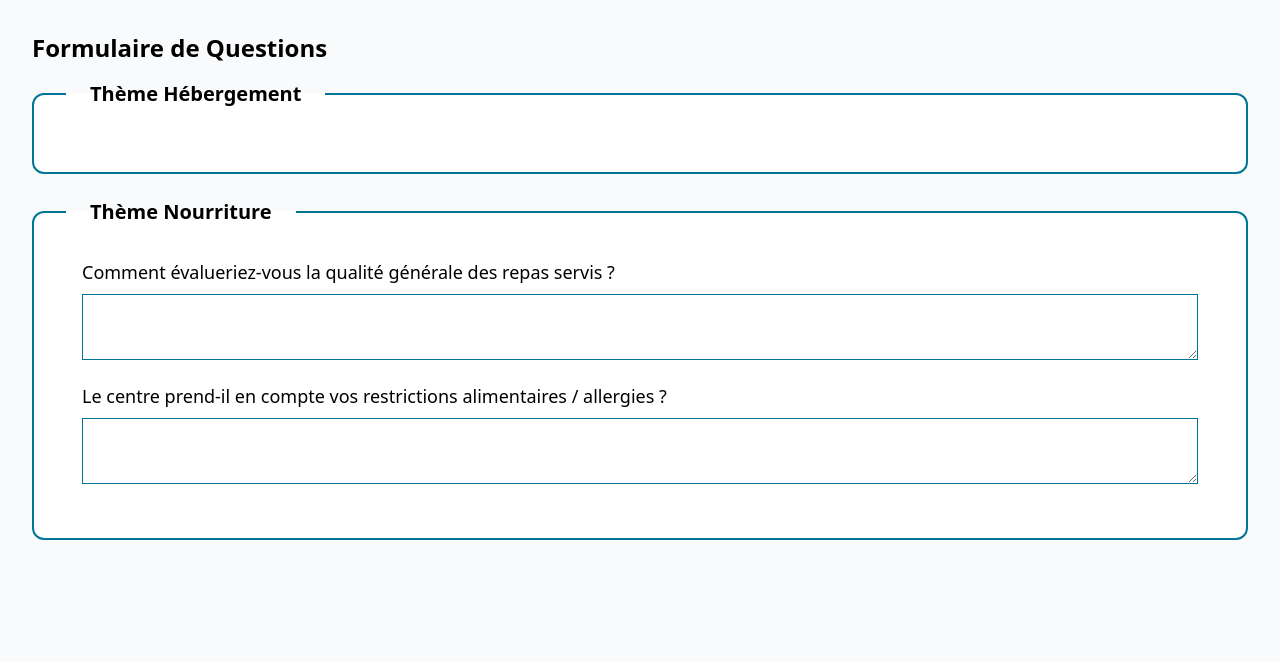
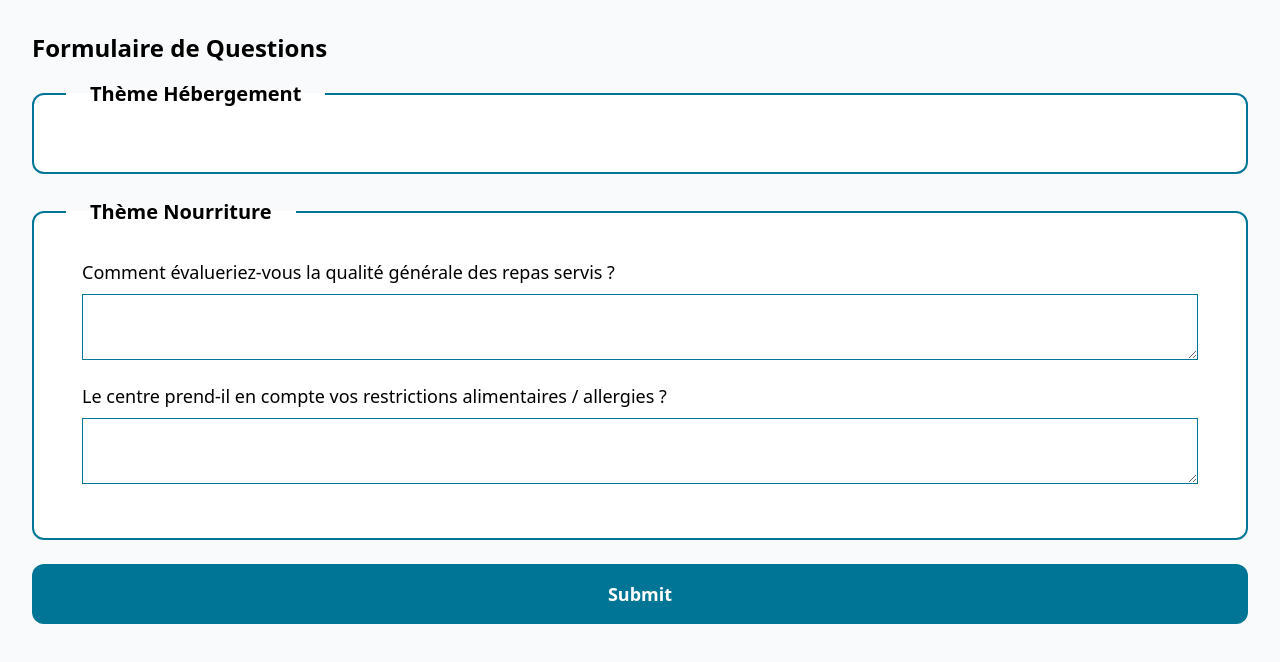
Before and after one commit to Aurore-Dimech/PatientVoice, a Vue app in the folder frontend/: page /form/1 in a window 1280 px wide. Shown: the top 662 px of the page. Built offline with nearby package versions, Linux system fonts and the light colour scheme; the HTML template or start-up script is replaced by a standard one.

Commit message:
first submit

```diff
--- a/frontend/src/views/FormPage.vue
+++ b/frontend/src/views/FormPage.vue
@@ -1,28 +1,36 @@
 <template>
     <div class="bg-gray-50 min-h-screen p-8">
         <h1 class="text-2xl font-bold mb-4">Formulaire de Questions</h1>
-        <form action="Actionnalité">
+        <form @submit.prevent="submit">
             <fieldset v-for="theme in themes" :key="theme.name" class="bg-white border-2 border-cyan-700/100 rounded-xl p-8 mb-6">
                 <legend class="px-6 text-xl font-semibold">Thème {{ theme.name }}</legend>
                 <div v-for="question in theme.questions" :key="question.id" class="mb-4 px-4">
                     <label class="block mb-2 text-lg" :for="'question-' + question.id">{{ question.name }}</label>
                     <textarea
                         :id="'question-' + question.id"
+                        v-model="answers[question.id]"
                         :name="question.name"
                         class="border border-cyan-700/100 p-2 w-full focus:outline-none focus:ring-2 focus:ring-blue-400"
                     ></textarea>
                 </div>
             </fieldset>
+            <button
+                type="submit"
+                :disabled="isSubmitting"
+                class="w-full bg-cyan-700 text-white cursor-pointer font-bold py-4 rounded-xl text-lg flex items-center justify-center hover:bg-cyan-800 transition-colors disabled:opacity-50 disabled:cursor-not-allowed"
+            >
+                {{ isSubmitting ? 'Submitting...' : 'Submit' }}
+            </button>
         </form>
-
     </div>
 </template>
 <script setup lang="ts">
 import { ref } from 'vue';
-import { useRoute } from 'vue-router';
+import { useRoute, useRouter } from 'vue-router';
 import mockData from '../assets/mockData'
 
 const route = useRoute();
+const router = useRouter();
 const centerId = Number(route.params.id);
 
 type Question = {
@@ -33,6 +41,11 @@ type Theme = {
     name: string,
     questions: Array<Question>,
 }
+
+// Store answers with question ID as key
+const answers = ref<Record<number, string>>({});
+const isSubmitting = ref(false);
+
 const questions = ref<Array<Question>>([])
 const getQuestions = async () => {
     // const response = await fetch(`http://localhost:3000/centers/${centerId}/questions`)
@@ -51,4 +64,43 @@ const getThemes = async () => {
 }
 getThemes()
 getQuestions()
+
+const submit = async () => {
+    try {
+        isSubmitting.value = true;
+
+        // Format the answers for submission
+        const formattedAnswers = Object.entries(answers.value).map(([questionId, answer]) => ({
+            questionId: Number(questionId),
+            content: answer
+        }));
+        console.log('Formatted Answers:', formattedAnswers);
+        // Make the POST request
+        // const response = await fetch(`http://localhost:3000/centers/${centerId}/answers`, {
+        //     method: 'POST',
+        //     headers: {
+        //         'Content-Type': 'application/json',
+        //     },
+        //     body: JSON.stringify({
+        //         centerId: centerId,
+        //         answers: formattedAnswers
+        //     })
+        // });
+
+        // if (!response.ok) {
+        //     throw new Error('Failed to submit form');
+        // }
+
+        // const result = await response.json();
+        // console.log('Form submitted successfully:', result);
+
+        // router.push('/');
+
+    } catch (error) {
+        console.error('Error submitting form:', error);
+        alert('Error submitting form. Please try again.');
+    } finally {
+        isSubmitting.value = false;
+    }
+}
 </script>
```
